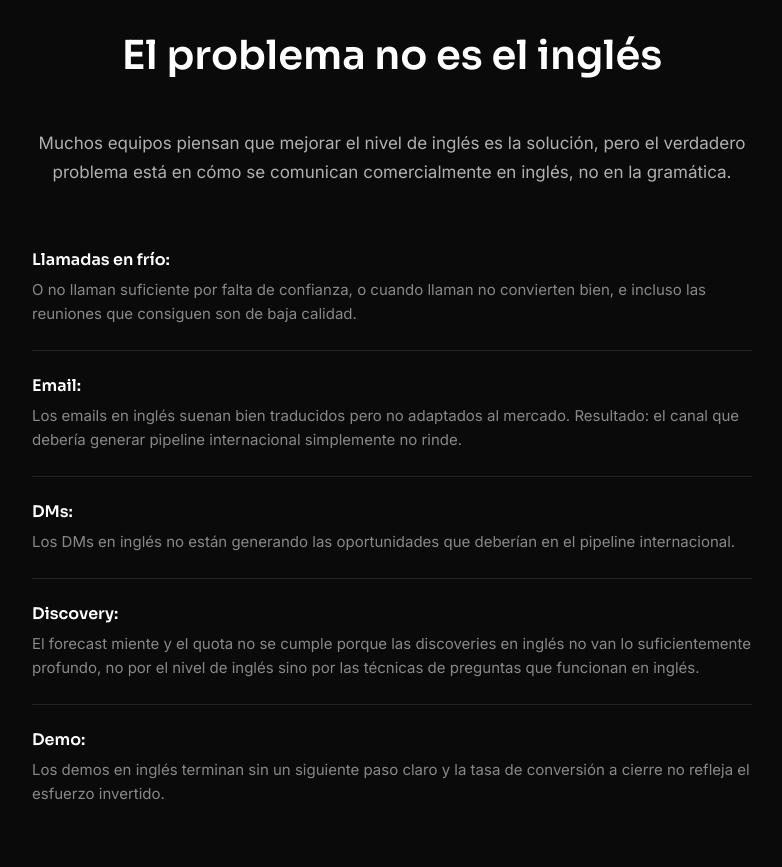
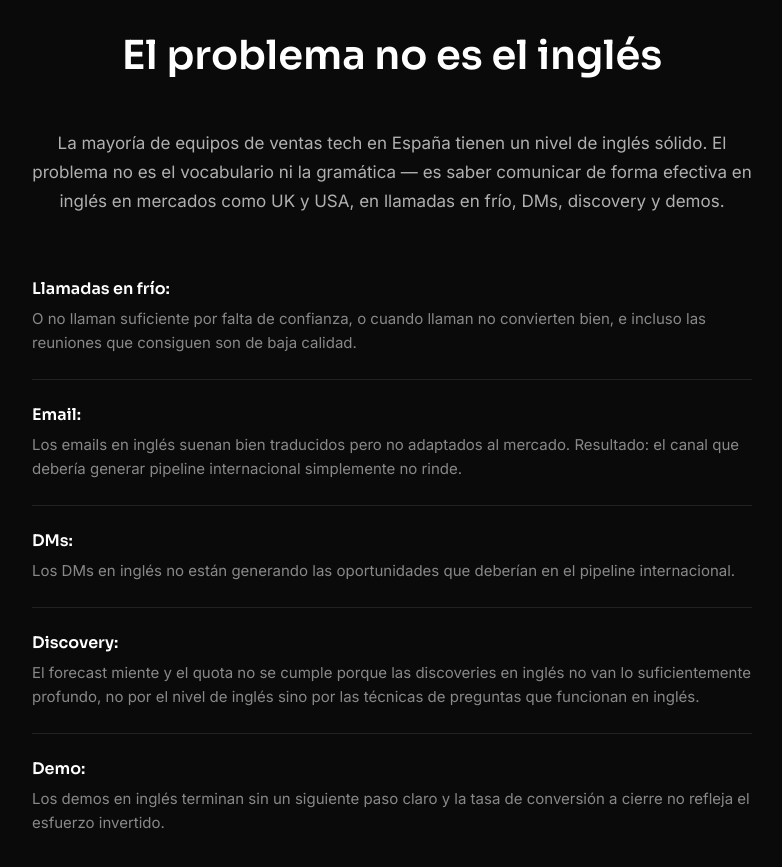
Before and after one commit to Jimmy39393939/sdr-english-website, a plain HTML site: page index.html in a window 1280 px wide. Shown: the part 1500-2367 px from the top of the page, without its empty margins (248-1030 px from the left). Drawn offline with nearby package versions, Linux system fonts and the light colour scheme.

Commit message:
Fix problem section intro text - use original copy

```diff
--- a/index.html
+++ b/index.html
@@ -818,7 +818,7 @@
   <section class="problem-section">
     <div class="container">
       <div class="problem-title">El problema no es el inglés</div>
-      <div class="problem-intro">Muchos equipos piensan que mejorar el nivel de inglés es la solución, pero el verdadero problema está en cómo se comunican comercialmente en inglés, no en la gramática.</div>
+      <div class="problem-intro">La mayoría de equipos de ventas tech en España tienen un nivel de inglés sólido. El problema no es el vocabulario ni la gramática — es saber comunicar de forma efectiva en inglés en mercados como UK y USA, en llamadas en frío, DMs, discovery y demos.</div>
       <div class="problem-list">
         <div class="problem-item">
           <span class="problem-item-title">Llamadas en frío:</span>
```
